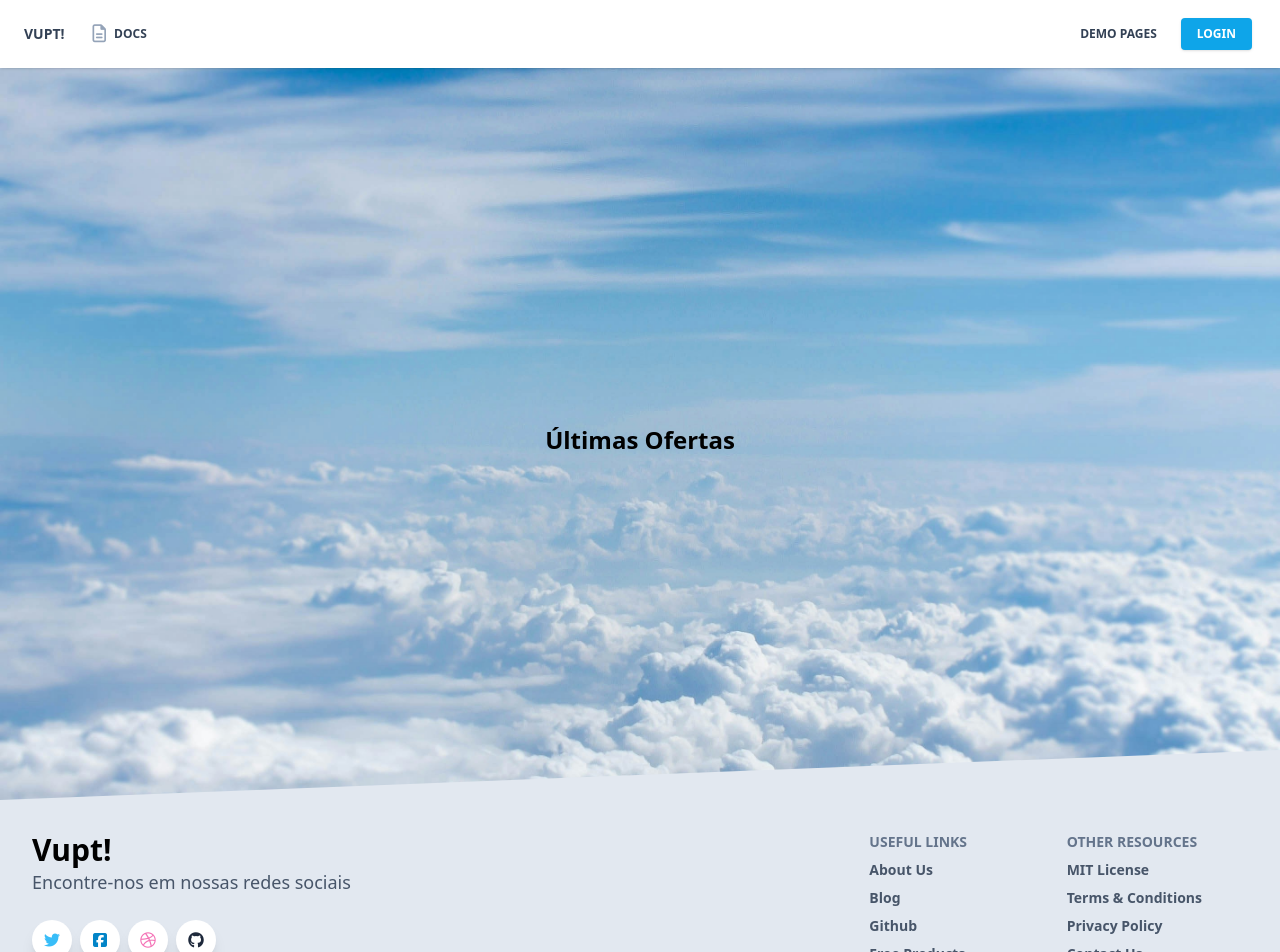
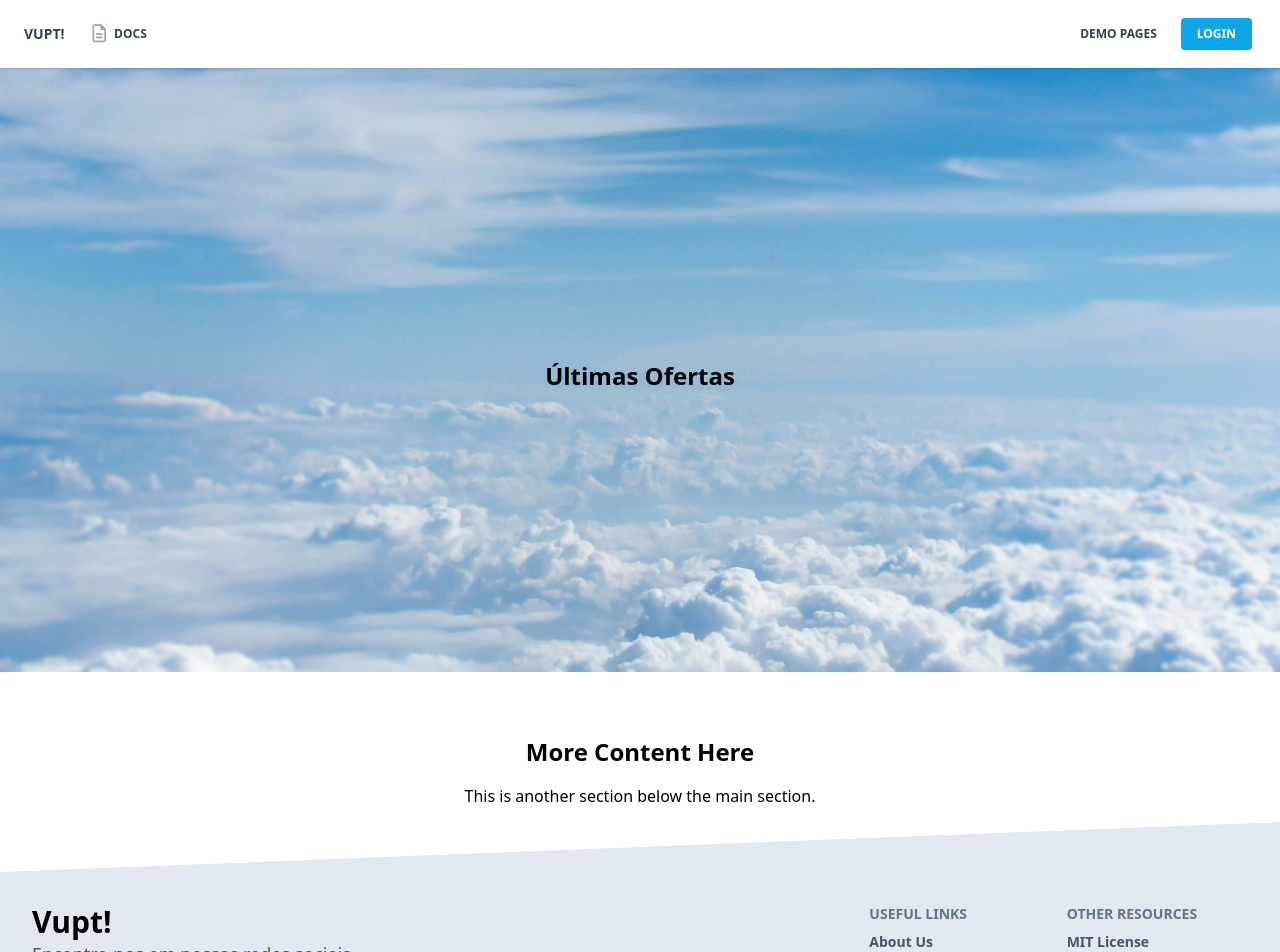
Before and after one commit to luminato/projeto-modelo, a React (Vite) app: page / in a window 1280 px wide. Shown: the top 952 px of the page. Built offline with nearby package versions, Linux system fonts and the light colour scheme.

Commit message:
atualização das dimensões das telas

```diff
--- a/src/views/Index.jsx
+++ b/src/views/Index.jsx
@@ -6,27 +6,24 @@ import IndexNavbar from "@components/Navbars/IndexNavbar.jsx";
 import Footer from "@components/Footers/Footer.jsx";
 import LastOffers from "@components/Cards/LastOffers.jsx";
 
-
 import backGround from "@img/backGround-index.jpg";
-
-
-
-
 
 export default function Index() {
   return (
     <>
-      <IndexNavbar fixed />
+      <IndexNavbar />
       <section
-        className={`header relative pt-16 items-center flex h-screen max-h-860-px bg-cover bg-no-repeat bg-center`}
-        style={{ backgroundImage: `url(${backGround}) ` }}
+        className={`header relative pt-16 items-center flex min-h-[calc(100vh-128px)] bg-cover bg-no-repeat bg-center px-4`}
+        style={{ backgroundImage: `url(${backGround})`, paddingTop: '64px' }}
       >
-        <LastOffers/>
+        <LastOffers />
       </section>
-
-
-
-
+      <section className="relative pt-16 pb-16 flex items-center justify-center px-4">
+        <div className="text-center w-full max-w-6xl mx-auto">
+          <h2 className="text-2xl font-semibold">More Content Here</h2>
+          <p className="mt-4">This is another section below the main section.</p>
+        </div>
+      </section>
       <Footer />
     </>
   );
```
